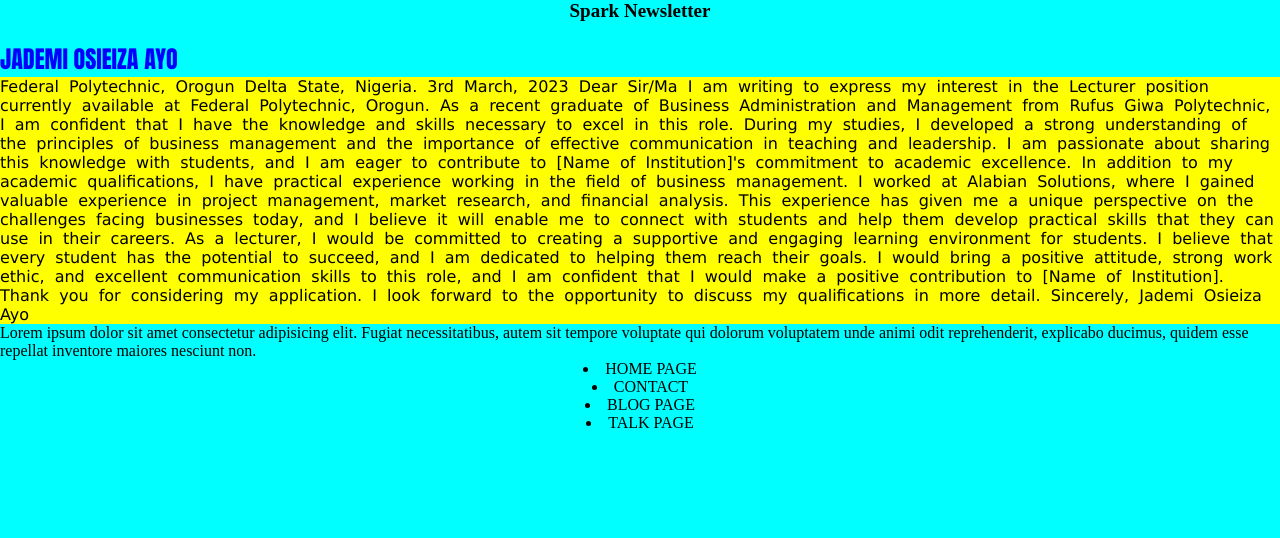
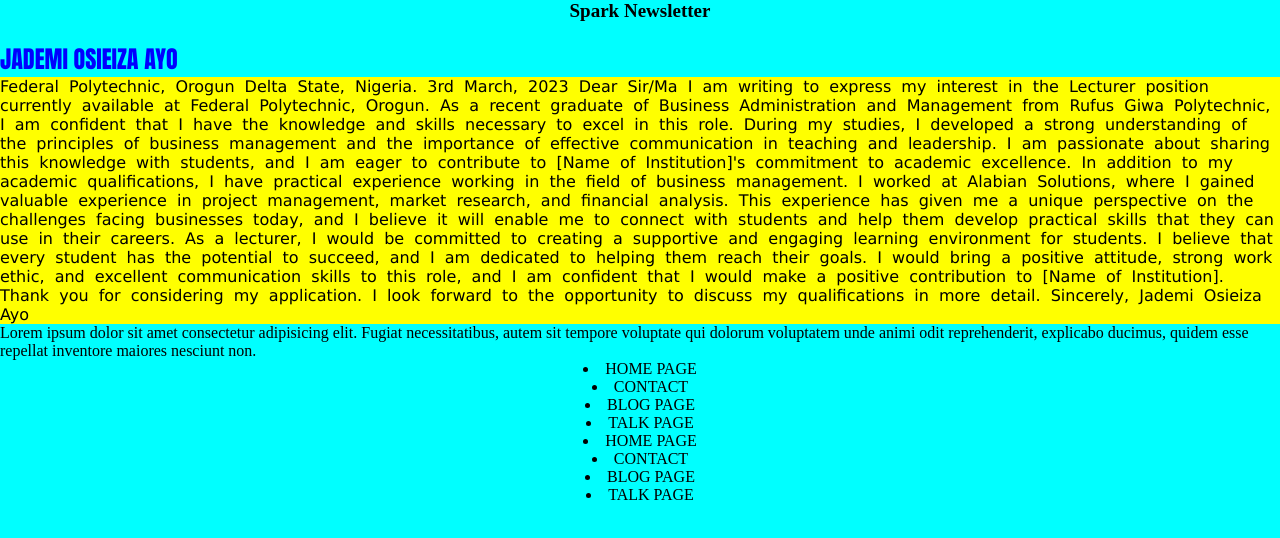
Before and after one commit to majesty12/Blog, a plain HTML site: page index.html in a window 1280 px wide. Drawn offline with Linux system fonts and the light colour scheme.

Commit message:
add link

```diff
--- a/index.html
+++ b/index.html
@@ -29,6 +29,10 @@ Lorem ipsum dolor sit amet consectetur adipisicing elit. Fugiat necessitatibus,
 <li><a rel="#">Blog Page</a></li>
 <li><a rel="#">Talk Page</a></li>
 
+<li><a rel="#">Home Page</a></li>
+<li><a rel="#">Contact</a></li>
+<li><a rel="#">Blog Page</a></li>
+<li><a rel="#">Talk Page</a></li>
 
 
 </body>
```
